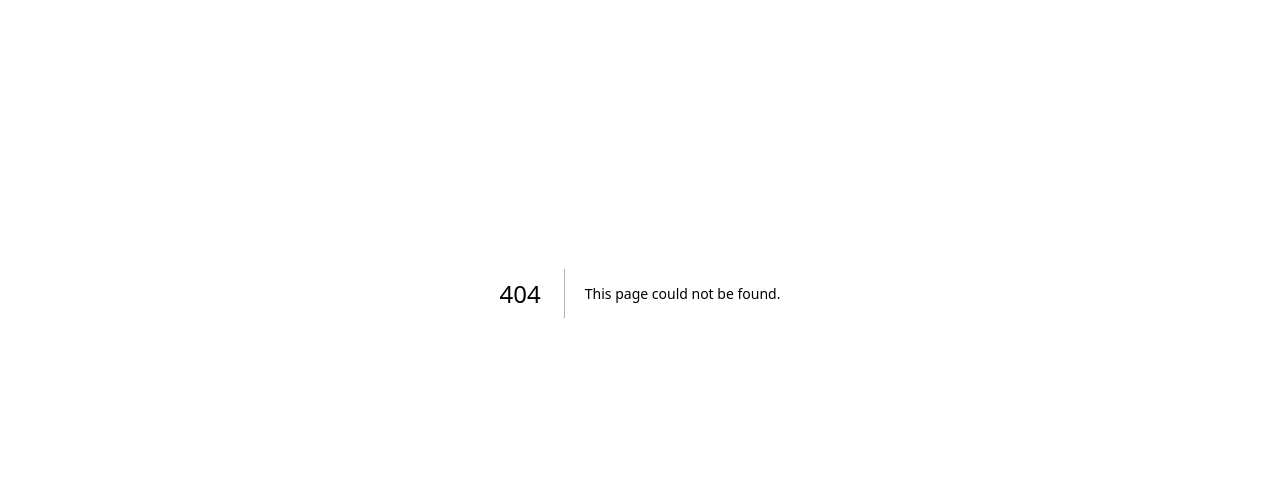
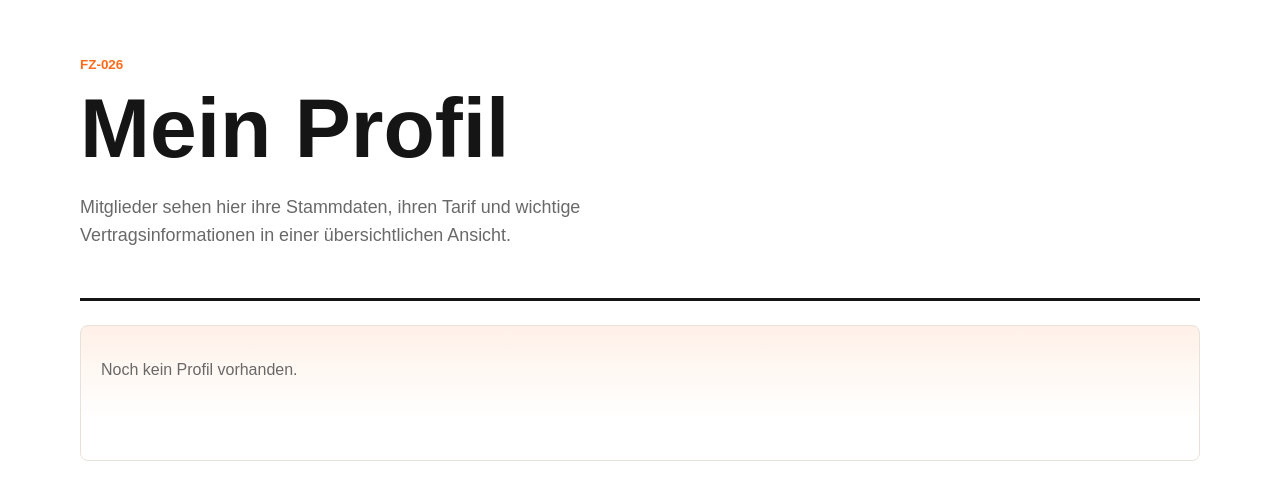
Before and after one commit to wieterspangunnar-ctrl/FitnessApp, a Next.js app: page /profile in a window 1280 px wide. Before the commit this address had no page. Shown: the part 107-606 px from the top of the page. Built offline with nearby package versions, Linux system fonts and the light colour scheme; no server answers; the database is empty.

Commit message:
feat: FZ-026 Mitgliederprofil angelegt

```diff
--- /dev/null
+++ b/src/app/api/profile/route.ts
@@ -0,0 +1,13 @@
+import { NextResponse } from "next/server";
+import { prisma } from "@/lib/prisma";
+
+export async function GET() {
+  const member = await prisma.member.findFirst({
+    include: {
+      membershipTier: true
+    },
+    orderBy: { createdAt: "desc" }
+  });
+
+  return NextResponse.json({ member });
+}
--- a/src/app/page.tsx
+++ b/src/app/page.tsx
@@ -2,6 +2,7 @@ import Link from "next/link";
 
 const modules = [
   { title: "Mitglieder", description: "Mitgliederverwaltung inklusive Status, Tarif und Vertragsende.", href: "/members" },
+  { title: "Profil", description: "Mitgliedsprofil mit Stammdaten, Vertrag und Tarifdetails für den Member-Bereich.", href: "/profile" },
   { title: "Tarife", description: "Tarifverwaltung mit Preis, Buchungsfenstern, Videozugriff und PT-Slots.", href: "/tiers" },
   { title: "Trainer", description: "Trainer im Studio verwalten mit E-Mail und PT-Stundensatz.", href: "/trainers" },
   { title: "Räume", description: "Räume für Kursplanung anlegen und verwalten.", href: "/rooms" },
--- /dev/null
+++ b/src/app/profile/page.tsx
@@ -0,0 +1,91 @@
+"use client";
+
+import { useEffect, useState } from "react";
+
+type MembershipTier = {
+  id: string;
+  name: string;
+  monthlyPrice: string;
+  bookingWindowDays: number;
+  hasVideoAccess: boolean;
+  hasFreeLateCancellation: boolean;
+  includedPtSlotsPerMonth: number;
+};
+
+type MemberProfile = {
+  id: string;
+  firstName: string;
+  lastName: string;
+  email: string;
+  sepaIban: string;
+  status: string;
+  contractEndDate: string;
+  membershipTier: MembershipTier;
+};
+
+export default function ProfilePage() {
+  const [member, setMember] = useState<MemberProfile | null>(null);
+  const [loading, setLoading] = useState(true);
+
+  useEffect(() => {
+    const loadProfile = async () => {
+      const response = await fetch("/api/profile");
+      const data = await response.json();
+      setMember(data.member ?? null);
+      setLoading(false);
+    };
+
+    void loadProfile();
+  }, []);
+
+  return (
+    <main className="shell">
+      <section className="hero">
+        <div>
+          <p className="eyebrow">FZ-026</p>
+          <h1>Mein Profil</h1>
+          <p className="intro">
+            Mitglieder sehen hier ihre Stammdaten, ihren Tarif und wichtige Vertragsinformationen in einer übersichtlichen Ansicht.
+          </p>
+        </div>
+      </section>
+
+      <section className="module-card" style={{ marginTop: 24 }}>
+        {loading ? (
+          <p>Profil wird geladen…</p>
+        ) : !member ? (
+          <p>Noch kein Profil vorhanden.</p>
+        ) : (
+          <div style={{ display: "grid", gap: 16 }}>
+            <div>
+              <h2 style={{ margin: 0 }}>{member.firstName} {member.lastName}</h2>
+              <p style={{ margin: "8px 0 0", color: "var(--muted)" }}>{member.email}</p>
+            </div>
+
+            <div style={{ display: "grid", gap: 12, gridTemplateColumns: "repeat(auto-fit, minmax(220px, 1fr))" }}>
+              <div className="module-card" style={{ minHeight: "auto" }}>
+                <h3 style={{ marginTop: 0 }}>Kontaktdaten</h3>
+                <p><strong>E-Mail:</strong> {member.email}</p>
+                <p><strong>IBAN:</strong> {member.sepaIban}</p>
+              </div>
+              <div className="module-card" style={{ minHeight: "auto" }}>
+                <h3 style={{ marginTop: 0 }}>Mitgliedschaft</h3>
+                <p><strong>Status:</strong> {member.status}</p>
+                <p><strong>Tarif:</strong> {member.membershipTier.name}</p>
+                <p><strong>Vertragsende:</strong> {member.contractEndDate.slice(0, 10)}</p>
+              </div>
+              <div className="module-card" style={{ minHeight: "auto" }}>
+                <h3 style={{ marginTop: 0 }}>Tarifdetails</h3>
+                <p><strong>Monatsbeitrag:</strong> {member.membershipTier.monthlyPrice}</p>
+                <p><strong>Buchungsfenster:</strong> {member.membershipTier.bookingWindowDays} Tage</p>
+                <p><strong>Videozugang:</strong> {member.membershipTier.hasVideoAccess ? "Ja" : "Nein"}</p>
+                <p><strong>Freie Spätstornierung:</strong> {member.membershipTier.hasFreeLateCancellation ? "Ja" : "Nein"}</p>
+                <p><strong>Freie PT-Slots:</strong> {member.membershipTier.includedPtSlotsPerMonth}</p>
+              </div>
+            </div>
+          </div>
+        )}
+      </section>
+    </main>
+  );
+}
```
Also changed, not shown: 2 other files (tests, documents, lock files or other folders).
